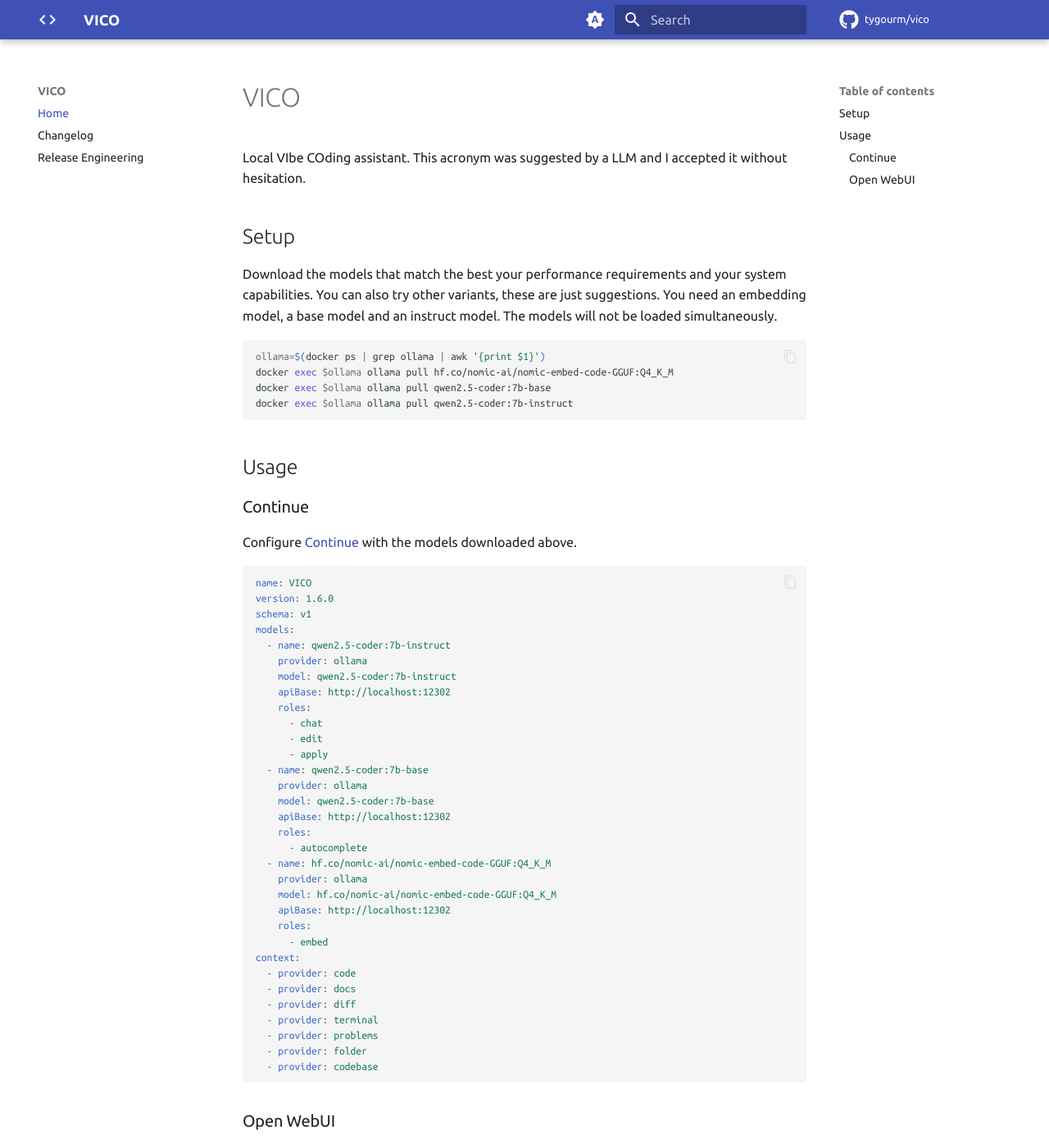
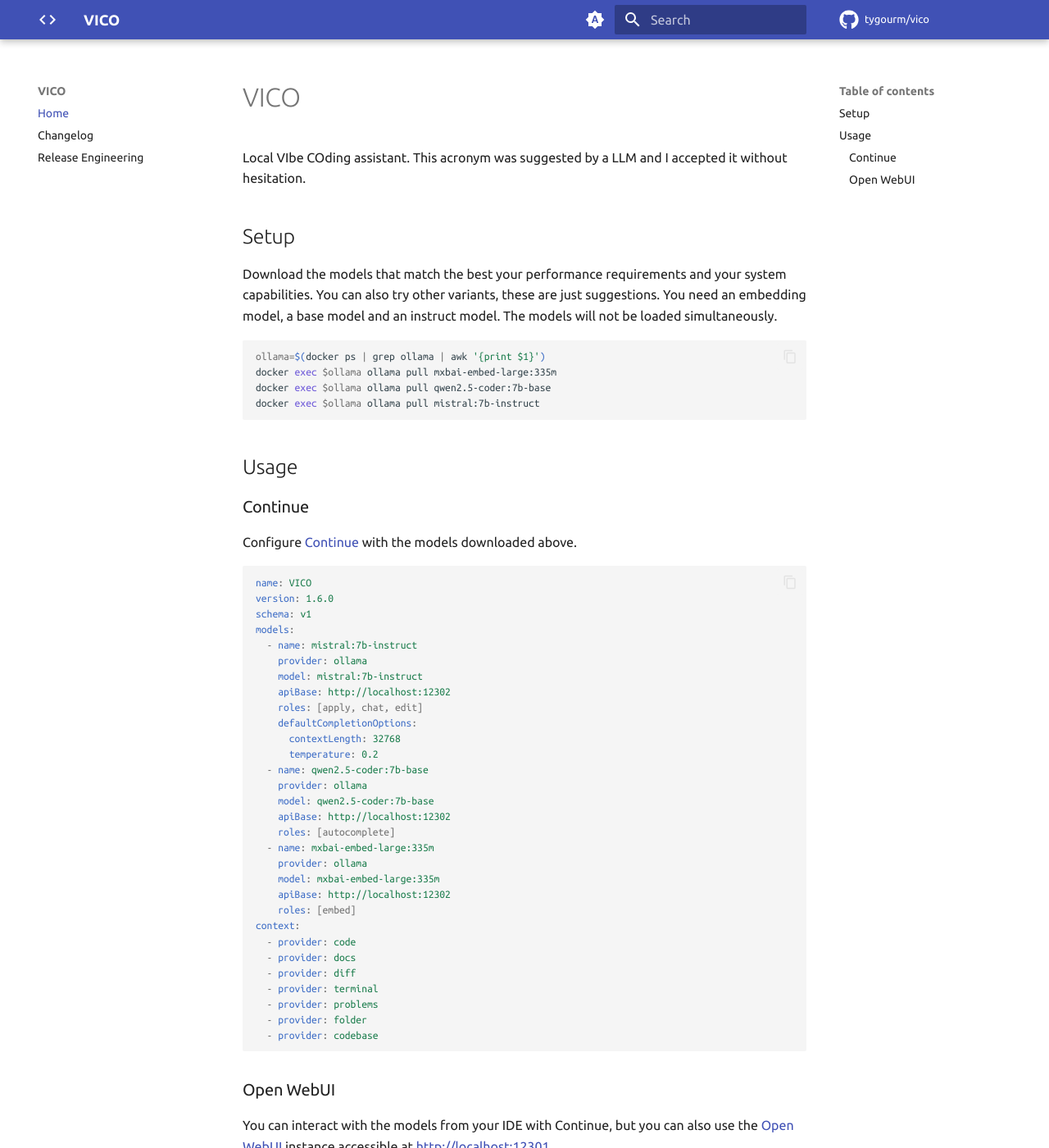
Before and after one commit to tygourm/vico, an MkDocs documentation site: the page built from docs/index.md, in a window 1280 px wide and 1400 px high. Shown: the whole window at 82% size. Built offline with MkDocs 1.6.1 and Material for MkDocs 9.7.7, drawn with Linux system fonts in a browser that asks for light colours; plug-ins that fetch from the network failed and are left out; comment, search, counter and statistics services are not loaded.

Commit message:
✨ Better models and config

````diff
--- a/docker-compose.yaml
+++ b/docker-compose.yaml
@@ -16,9 +16,10 @@ services:
       - ./volumes/webui:/app/backend/data
     environment:
       WEBUI_AUTH: False
+      OFFLINE_MODE: True
       OLLAMA_BASE_URL: http://ollama:11434
       RAG_EMBEDDING_ENGINE: ollama
-      RAG_EMBEDDING_MODEL: hf.co/nomic-ai/nomic-embed-code-GGUF:Q4_K_M
+      RAG_EMBEDDING_MODEL: mxbai-embed-large:335m
 
   ollama:
     image: ollama/ollama:0.9.6
--- a/docs/index.md
+++ b/docs/index.md
@@ -12,9 +12,9 @@ The models will not be loaded simultaneously.
 
 ```bash
 ollama=$(docker ps | grep ollama | awk '{print $1}')
-docker exec $ollama ollama pull hf.co/nomic-ai/nomic-embed-code-GGUF:Q4_K_M
+docker exec $ollama ollama pull mxbai-embed-large:335m
 docker exec $ollama ollama pull qwen2.5-coder:7b-base
-docker exec $ollama ollama pull qwen2.5-coder:7b-instruct
+docker exec $ollama ollama pull mistral:7b-instruct
 ```
 
 ## Usage
@@ -28,26 +28,24 @@ name: VICO
 version: 1.6.0
 schema: v1
 models:
-  - name: qwen2.5-coder:7b-instruct
+  - name: mistral:7b-instruct
     provider: ollama
-    model: qwen2.5-coder:7b-instruct
+    model: mistral:7b-instruct
     apiBase: http://localhost:12302
-    roles:
-      - chat
-      - edit
-      - apply
+    roles: [apply, chat, edit]
+    defaultCompletionOptions:
+      contextLength: 32768
+      temperature: 0.2
   - name: qwen2.5-coder:7b-base
     provider: ollama
     model: qwen2.5-coder:7b-base
     apiBase: http://localhost:12302
-    roles:
-      - autocomplete
-  - name: hf.co/nomic-ai/nomic-embed-code-GGUF:Q4_K_M
+    roles: [autocomplete]
+  - name: mxbai-embed-large:335m
     provider: ollama
-    model: hf.co/nomic-ai/nomic-embed-code-GGUF:Q4_K_M
+    model: mxbai-embed-large:335m
     apiBase: http://localhost:12302
-    roles:
-      - embed
+    roles: [embed]
 context:
   - provider: code
   - provider: docs
````
Also changed, not shown: docs/CHANGELOG.md (+6 -0 lines).
